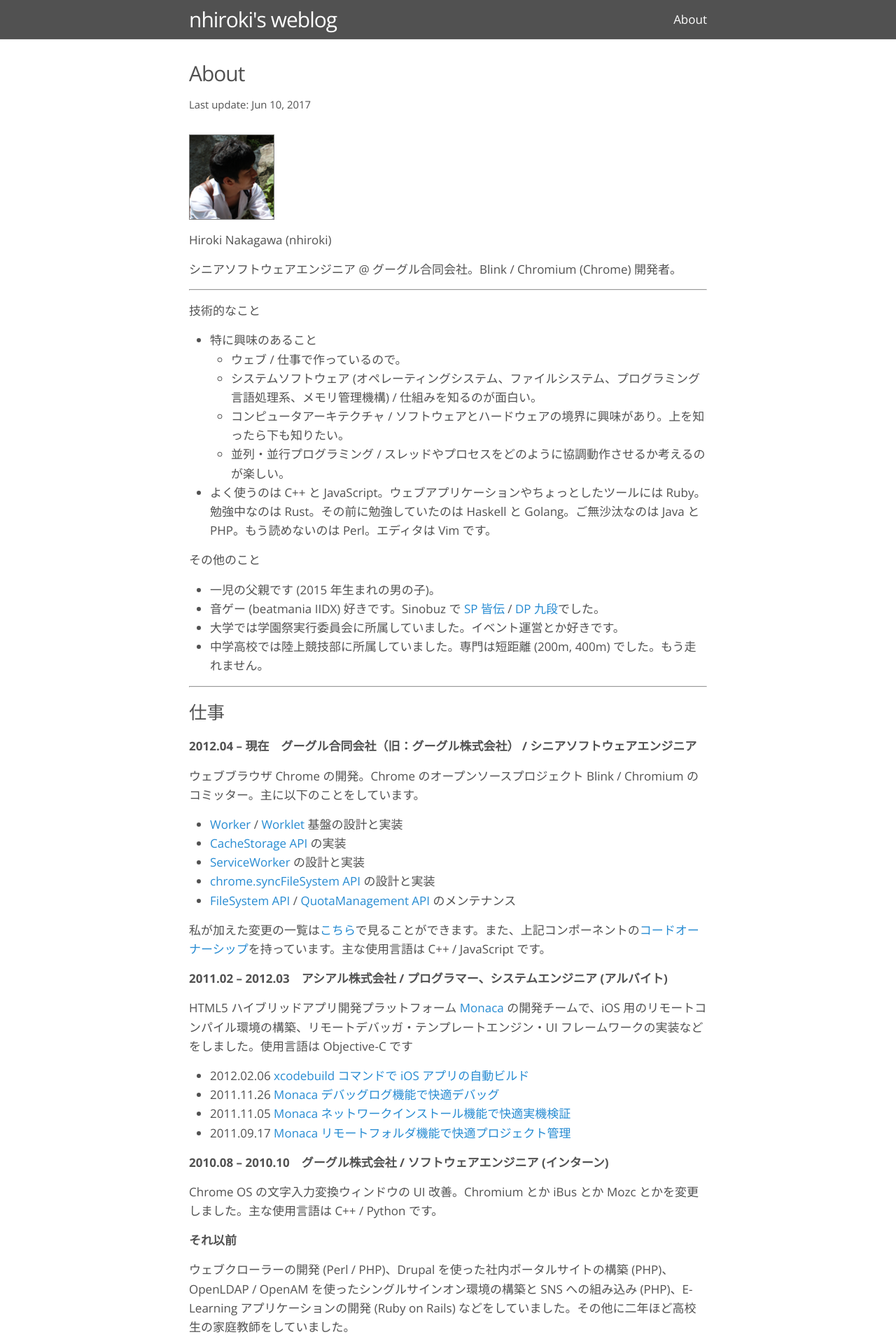
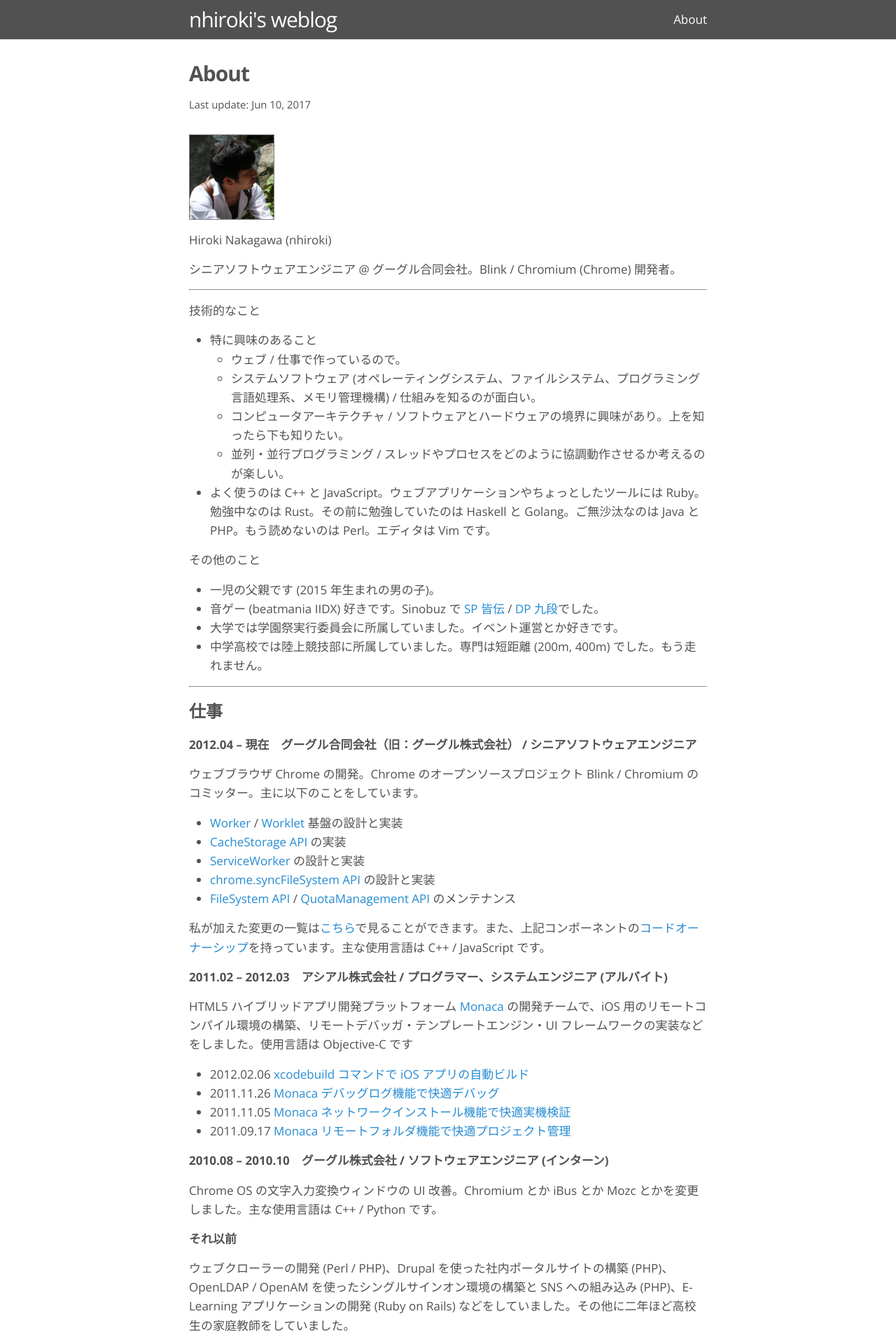
Before and after one commit to nhiroki/nhiroki.github.io, a Jekyll site: the page built from about.md, in a window 1280 px wide. Shown: the top 1920 px of the page at 70% size. Built offline with Jekyll 4.4.1, drawn with Linux system fonts in a browser that asks for light colours.

Commit message:
Tweak font size and font weight of <h1>,<h2>,<h3>

```diff
--- a/_sass/_base.scss
+++ b/_sass/_base.scss
@@ -80,7 +80,7 @@
  * Headings
  */
 h1, h2, h3, h4, h5, h6 {
-    font-weight: 300;
+    font-weight: bold;
 }
 
 
--- a/_sass/_layout.scss
+++ b/_sass/_layout.scss
@@ -213,19 +213,27 @@
 .post-content {
     margin-bottom: $spacing-unit;
 
-    h2 {
-        font-size: 32px;
+    h1 {
+        font-size: 24px;
 
         @include media-query($on-laptop) {
-            font-size: 28px;
+            font-size: 24px;
+        }
+    }
+
+    h2 {
+        font-size: 20px;
+
+        @include media-query($on-laptop) {
+            font-size: 20px;
         }
     }
 
     h3 {
-        font-size: 26px;
+        font-size: 18px;
 
         @include media-query($on-laptop) {
-            font-size: 22px;
+            font-size: 18px;
         }
     }
 
```
